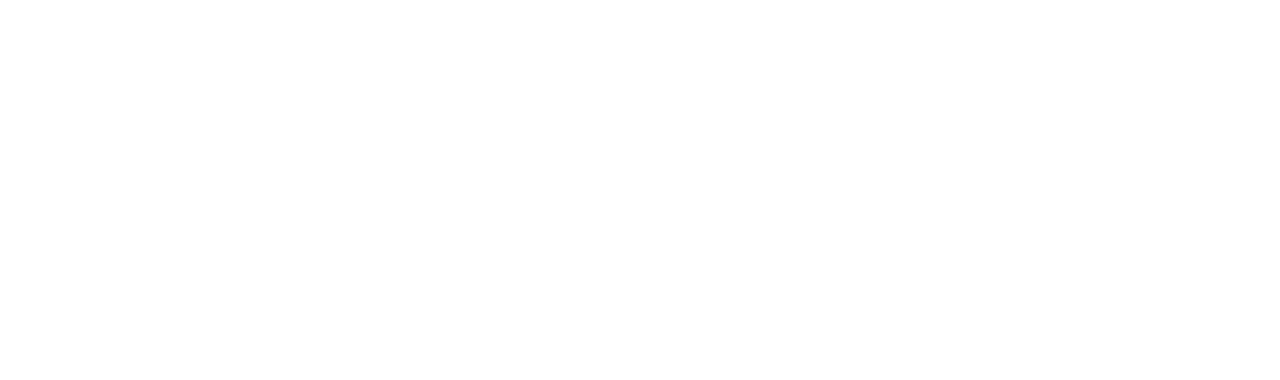
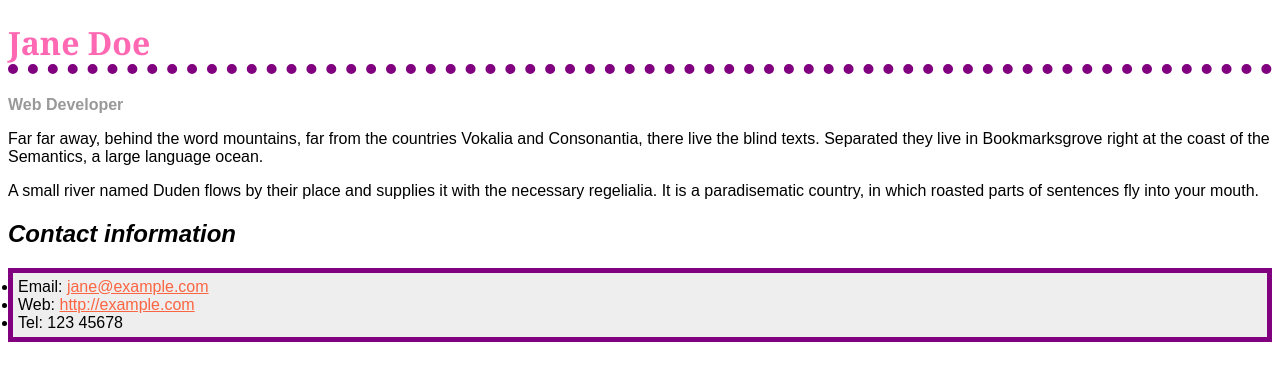
Before and after one commit to nyebeewells/INFT-1206-06, a plain HTML site: page Assignment 3/Assignment_3.html in a window 1280 px wide. Drawn offline with Linux system fonts and the light colour scheme.

Commit message:
part 1 done

```diff
--- /dev/null
+++ b/Assignment 3/Assignment_3.css
@@ -0,0 +1,38 @@
+
+/*
+Name: Rozalyn Nye Wells
+Student Number: 100687885
+Section: 6
+Date: June 19 2024
+*/
+
+body {
+font-family: Arial, Helvetica, sans-serif;
+}
+
+h1 { color:hotpink ;
+font-size: 2em;
+font-family: Georgia, 'Times New Roman', Times, serif;
+border-bottom: 10px dotted purple;
+}
+
+h2 {
+font-size: 1.5em; font-style: italic;
+}
+
+.job-title {
+color: #999999;
+font-weight: bold;
+}
+
+a:link, a:visited {
+color: #fb6542;
+}
+
+a:hover {
+text-decoration: green;
+}
+
+ul{
+    background-color: #eee; border: 5px, solid, purple; padding: 5px;
+}
--- a/Assignment 3/Assignment_3.html
+++ b/Assignment 3/Assignment_3.html
@@ -6,7 +6,22 @@ Student Number: 100687885
 Section: 6
 Date: June 19 2024
 -->
-
+<head>
 <meta charset="UTF-8">
 <meta name="viewport" content="width=device-width, initial-scale=1.0">
 <title>assignment_3</title>
+<link rel="stylesheet" href="Assignment_3.css" />
+</head>
+<h1>Jane Doe</h1>
+<div class="job-title">Web Developer</div>
+<p>Far far away, behind the word mountains, far from the countries Vokalia and Consonantia, there live the blind texts. Separated they live in Bookmarksgrove right at the coast of the Semantics, a large language ocean.</p>
+
+<p>A small river named Duden flows by their place and supplies it with the necessary regelialia. It is a paradisematic country, in which roasted parts of sentences fly into your mouth. </p>
+
+<h2>Contact information</h2>
+<ul>
+<li>Email: <a href="mailto:jane@example.com">jane@example.com</a></li>
+<li>Web: <a href="http://example.com">http://example.com</a></li>
+<li>Tel: 123 45678</li>
+</ul>
+</html>
```
